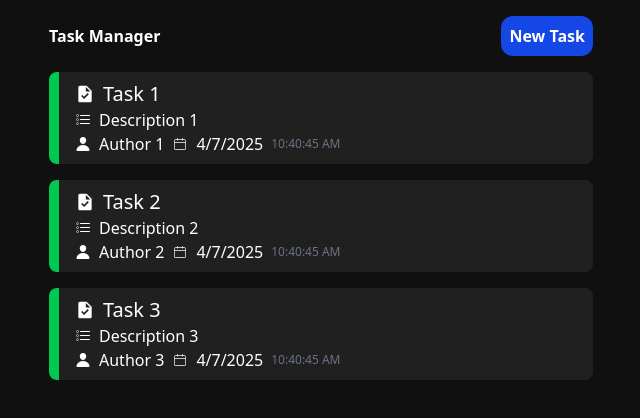
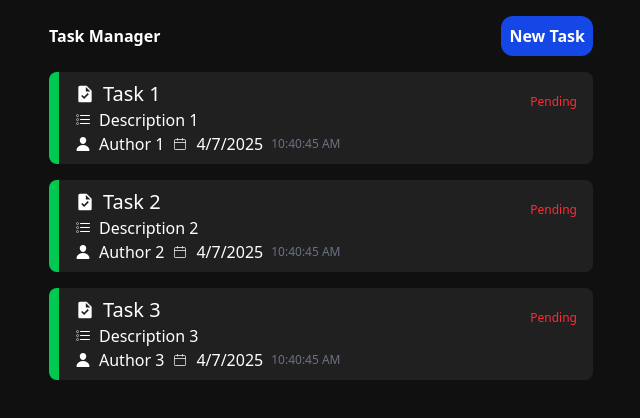
Before and after one commit to totom3ndez/task-manager-typescript, a React (Vite) app: page / in a window 1280 px wide. Shown: the top 418 px of the page, without its empty margins (319-959 px from the left). Built offline with nearby package versions, Linux system fonts and the light colour scheme.

Commit message:
fix: add relative positioning to TaskItem component for improved layout

```diff
--- a/src/components/TaskItem.tsx
+++ b/src/components/TaskItem.tsx
@@ -7,7 +7,7 @@ import { TaskInterface } from "../taskStore";
 const TaskItem = ({ task }: { task: TaskInterface }) => {
   return (
     <div
-      className={`px-4 py-2 mx-4 rounded-lg bg-[#202020] border-l-10 ${task.priority === 'high'
+      className={`relative px-4 py-2 mx-4 rounded-lg bg-[#202020] border-l-10 ${task.priority === 'high'
         ? 'border-red-500'
         : task.priority === 'medium'
           ? 'border-yellow-500'
@@ -28,6 +28,11 @@ const TaskItem = ({ task }: { task: TaskInterface }) => {
           <CiCalendar /> {task.date} <span className="text-xs text-gray-500">{task.time}</span>
         </p>
       </div>
+      <p className="absolute top-4 right-4 font-light">
+        <span className={`text-xs ${task.isDone ? 'text-green-500' : 'text-red-500'}`}>
+          {task.isDone ? 'Completed' : 'Pending'}
+        </span>
+      </p>
     </div>
   )
 }
```
